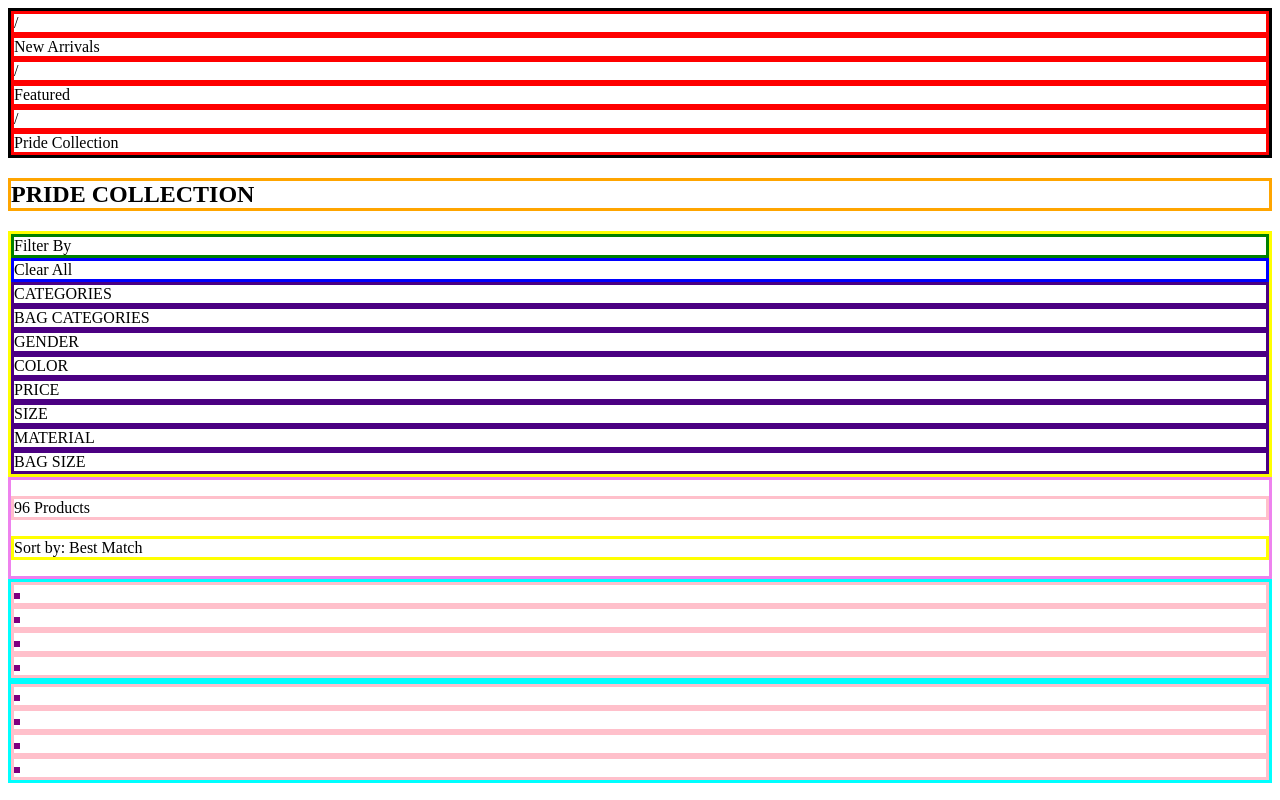
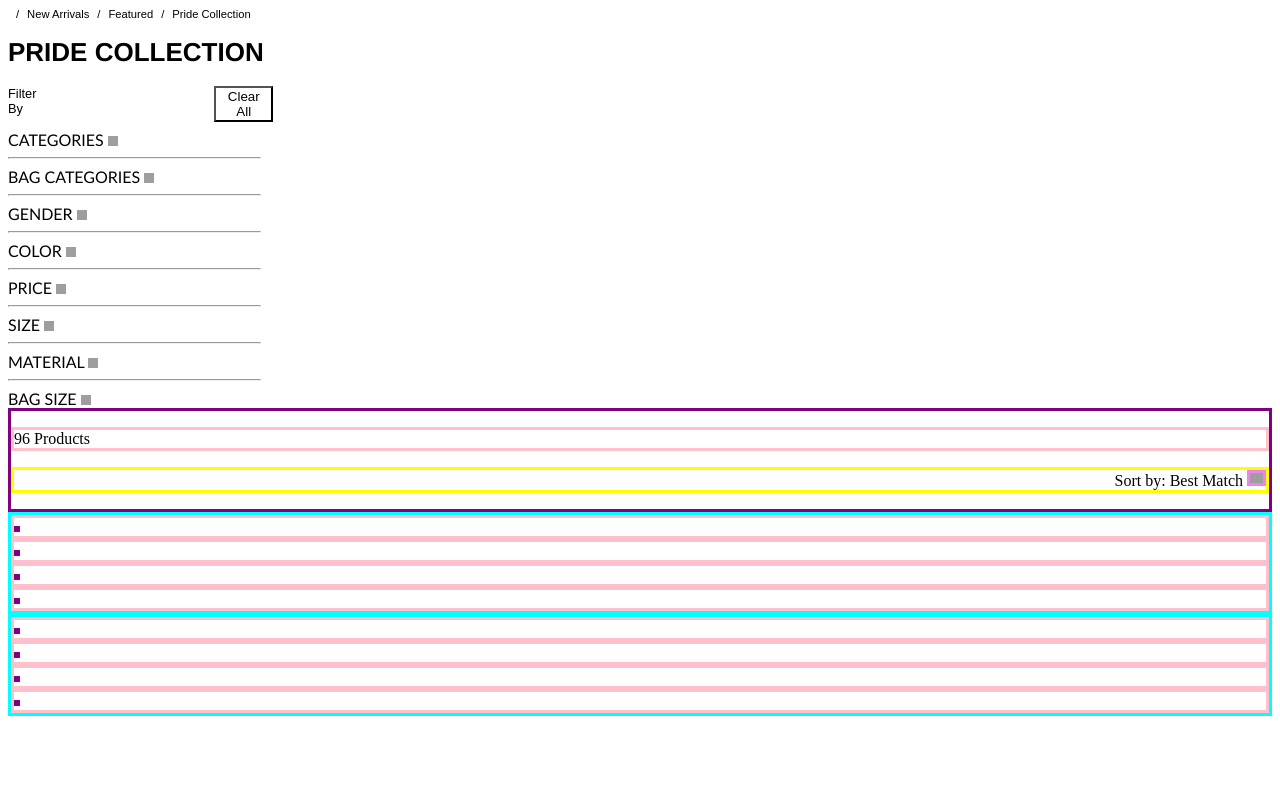
Before and after one commit to Sylverdrake/PerScholasGPCoachCarlSection, a plain HTML site: page index.html in a window 1280 px wide. Drawn offline with Linux system fonts and the light colour scheme; grey boxes are pictures that could not be loaded.

Commit message:
top wireframing and css complete
need to finish shop panels

```diff
--- a/index.html
+++ b/index.html
@@ -21,24 +21,26 @@
             <div class="miniSelectors">Pride Collection</div>
         </div>
         <!-- head -->
-        <h2>PRIDE COLLECTION</h2>
+        <h1>PRIDE COLLECTION</h1>
         <!-- filter bar -->
         <div class="filterContainer">
-            <div class="filter">Filter By <img src="" alt="" class="chevron"></div>
-            <div class="clrBtn">Clear All <img src="" alt="" class="chevron"></div>
-            <div class="dropDwn">CATEGORIES <img src="" alt="" class="chevron"></div>
-            <div class="dropDwn">BAG CATEGORIES <img src="" alt="" class="chevron"></div>
-            <div class="dropDwn">GENDER <img src="" alt="" class="chevron"></div>
-            <div class="dropDwn">COLOR <img src="" alt="" class="chevron"></div>
-            <div class="dropDwn">PRICE <img src="" alt="" class="chevron"></div>
-            <div class="dropDwn">SIZE <img src="" alt="" class="chevron"></div>
-            <div class="dropDwn">MATERIAL <img src="" alt="" class="chevron"></div>
-            <div class="dropDwn">BAG SIZE <img src="" alt="" class="chevron"></div>
+            <div class="filter">Filter By </div>
+            <button class="clrBtn">Clear All </button>
         </div>
+        <div class="catContainer">
+            <div>CATEGORIES <img src="https://upload.wikimedia.org/wikipedia/commons/f/f5/Chevron_down_font_awesome.svg" alt="" class="chevron"></div><hr>
+            <div>BAG CATEGORIES <img src="https://upload.wikimedia.org/wikipedia/commons/f/f5/Chevron_down_font_awesome.svg" alt="" class="chevron"></div><hr>
+            <div>GENDER <img src="https://upload.wikimedia.org/wikipedia/commons/f/f5/Chevron_down_font_awesome.svg" alt="" class="chevron"></div><hr>
+            <div>COLOR <img src="https://upload.wikimedia.org/wikipedia/commons/f/f5/Chevron_down_font_awesome.svg" alt="" class="chevron"></div><hr>
+            <div>PRICE <img src="https://upload.wikimedia.org/wikipedia/commons/f/f5/Chevron_down_font_awesome.svg" alt="" class="chevron"></div><hr>
+            <div>SIZE <img src="https://upload.wikimedia.org/wikipedia/commons/f/f5/Chevron_down_font_awesome.svg" alt="" class="chevron"></div><hr>
+            <div>MATERIAL <img src="https://upload.wikimedia.org/wikipedia/commons/f/f5/Chevron_down_font_awesome.svg" alt="" class="chevron"></div><hr>
+            <div>BAG SIZE <img src="https://upload.wikimedia.org/wikipedia/commons/f/f5/Chevron_down_font_awesome.svg" alt="" class="chevron"></div>
+    </div>
         <!-- product # + sort by function? -->
         <div class="txtContainer">
             <p class="left">96 Products</p>
-            <p class="right">Sort by: Best Match <img src="" alt="" class="drpdwn"></p>
+            <p class="right">Sort by: Best Match <img src="https://cdn-icons-png.flaticon.com/512/0/159.png" alt="" class="chevron2"></p>
         </div>
         <!-- product row 1 -->
         <div class="shopContainer">
@@ -46,7 +48,6 @@
             <div class="item"><img src="" alt="" class="product"></div>
             <div class="item"><img src="" alt="" class="product"></div>
             <div class="item"><img src="" alt="" class="product"></div>
-
         </div>
         <!-- product row 2 -->
         <div class="shopContainer">
--- a/style.css
+++ b/style.css
@@ -1,41 +1,74 @@
 .miniContainer {
-    border: solid black;
+    /* border: solid black; */
+    display: flex;
+}
+
+.miniContainer {
+    font-size: .7em;
+    text-align: left;
+    font-family:Arial, Helvetica, sans-serif;
 }
 
 .miniSelectors {
-    border: solid red;
+    /* border: solid red; */
+    margin-left: 8px;
 }
 
-h2 {
-    border: solid orange;
+h1 {
+    /* border: solid orange; */
+    font-family:'Franklin Gothic Medium', 'Arial', Arial, sans-serif;
+    font-size: 26px;
 }
 
 .filterContainer {
-    border: solid yellow;
+    /* border: solid yellow; */
+    font-family:Arial, Helvetica, sans-serif;
+    font-size: .8em;
+    display: flex;
+    width: 21%;
 }
 
 .filter {
-    border: solid green;
+    /* border: solid green; */
 }
 
 .clrBtn {
-    border: solid blue;
+    /* border: solid blue; */
+    background-color: transparent;
+    margin-left: 165px;
+    margin-bottom: 8px;
 }
 
-.dropDwn {
-    border: solid indigo;
+.catContainer {
+    /* border: solid silver; */
+    width: 20%;
+    font-family: 'Gill Sans', 'Gill Sans MT', Calibri, 'Trebuchet MS', sans-serif;
+}
+
+.chevron {
+    /* border: solid violet; */
+    height: 10px;
+    width: 10px;
+
+}
+.chevron2 {
+    border: solid violet;
+    height: 10px;
+    width: 13px;
 }
 
 .txtContainer {
-    border: solid violet;
+    border: solid purple;
 }
 
 .left {
     border: solid pink;
+    text-align: left;
 }
 
 .right {
     border: solid yellow;
+    text-align: right;
 }
 
 .shopContainer {
```
